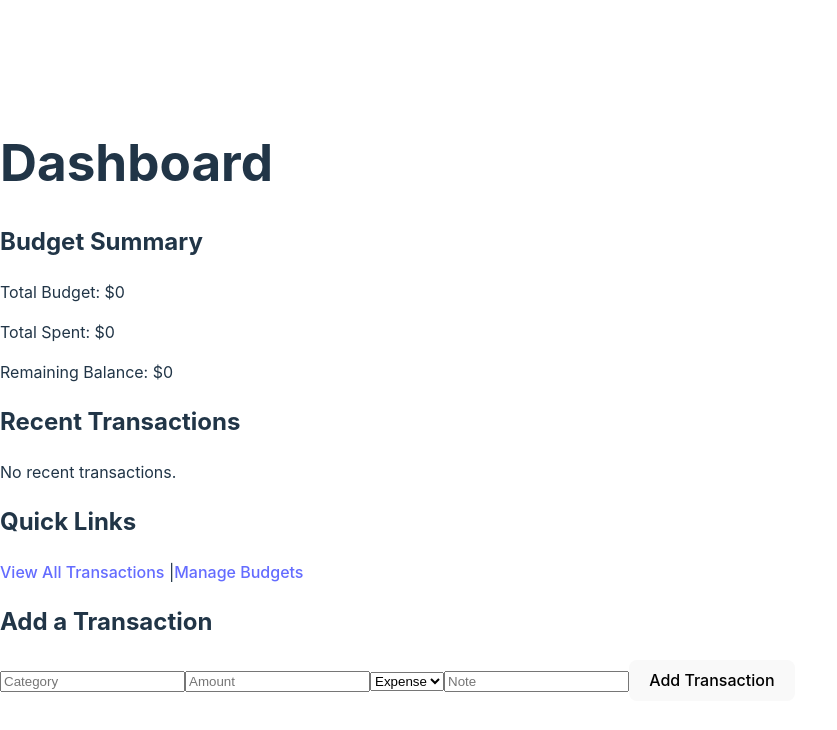
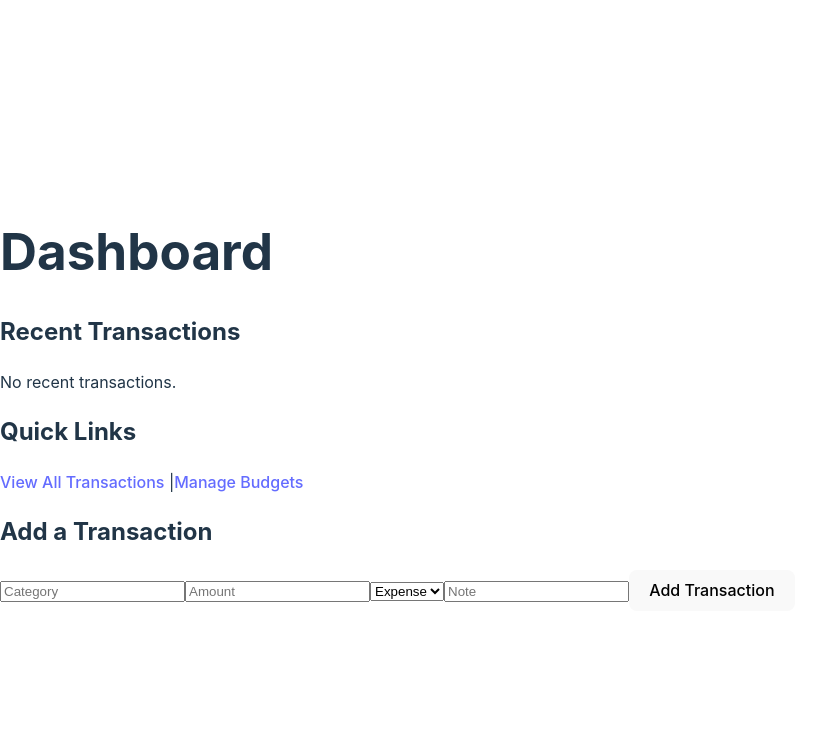
Before and after one commit to joshuaalegbe101/CapstoneFE, a React (Vite) app: page /dashboard in a window 1280 px wide. Shown: the top 730 px of the page, without its empty margins (0-837 px from the left). Built offline with nearby package versions, Linux system fonts and the light colour scheme; sample sign-in values are in the browser's storage.

Commit message:
remove budget from dashboard

```diff
--- a/src/pages/Dashboard.jsx
+++ b/src/pages/Dashboard.jsx
@@ -9,10 +9,7 @@ const Dashboard = () => {
     <div>
       <h1>Dashboard</h1>
 
-      <h2>Budget Summary</h2>
-      <p>Total Budget: $0</p>
-      <p>Total Spent: $0</p>
-      <p>Remaining Balance: $0</p>
+      {/* 🔹 Removed Budget Summary Section */}
 
       <h2>Recent Transactions</h2>
       <p>No recent transactions.</p>
@@ -21,7 +18,7 @@ const Dashboard = () => {
       <Link to="/transactions">View All Transactions</Link> |
       <Link to="/budgets">Manage Budgets</Link>
 
-      {/* 🔹 Add Transaction Form inside the Dashboard */}
+      {/* 🔹 Transaction Form */}
       <div style={{ marginTop: "20px" }}>
         <h2>Add a Transaction</h2>
         <TransactionForm onTransactionAdded={() => setRefresh(!refresh)} />
```
